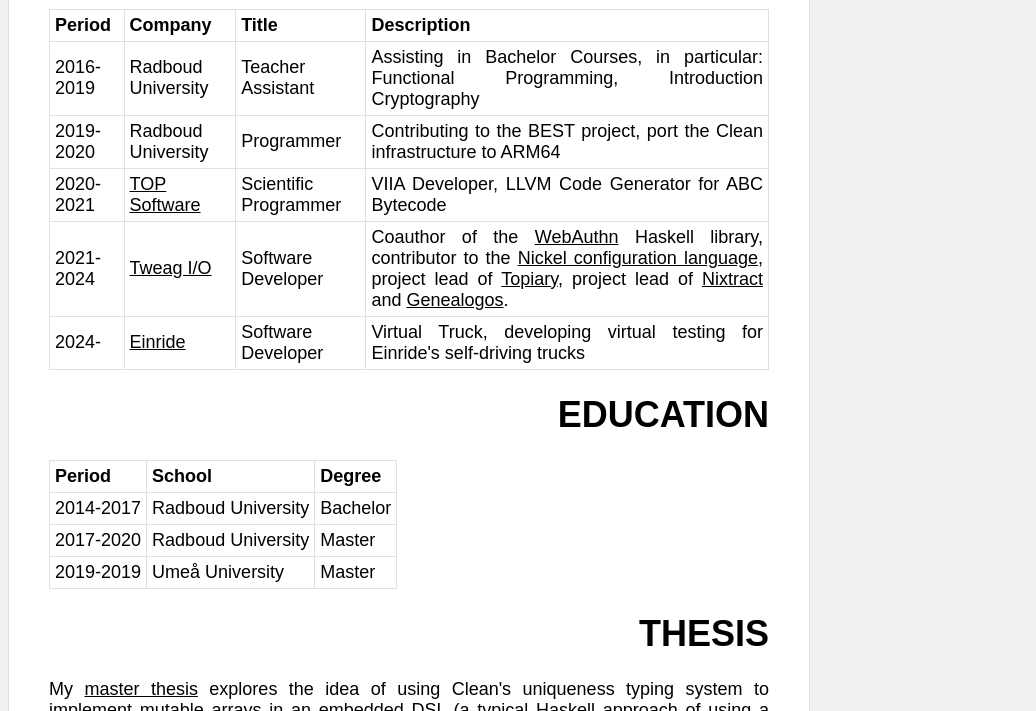
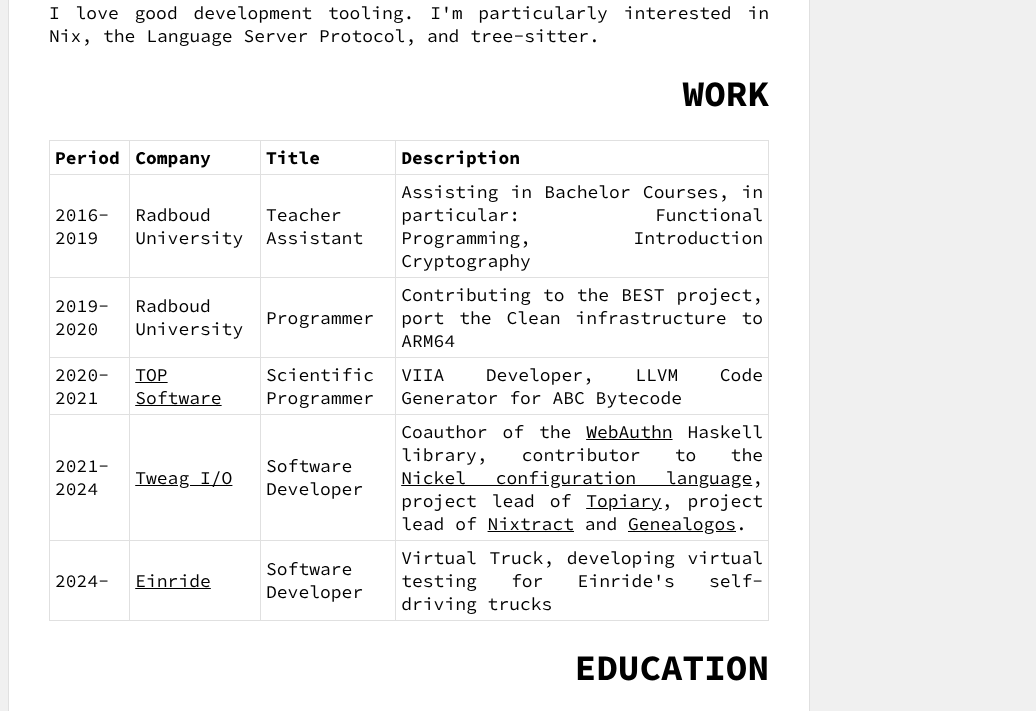
Before and after one commit to ErinvanderVeen/erinvanderveen.nl, a plain HTML site: page index.html in a window 1280 px wide. Shown: the part 692-1403 px from the top of the page, without its empty margins (0-1036 px from the left). Drawn offline with Linux system fonts and the light colour scheme.

Commit message:
fix font loading

```diff
--- a/style.css
+++ b/style.css
@@ -1,17 +1,15 @@
-* {
-	@font-face {
-	  font-family: 'Source Code Pro';
-	  font-style: normal;
-	  font-weight: 200 900;
-	  src: url("SourceCodePro-VariableFont_wght.ttf") format('ttf');
-	}
+@font-face {
+  font-family: 'Source Code Pro';
+  font-style: normal;
+  font-weight: 200 900;
+  src: url("font.woff2") format('woff2');
 }
 a {
 	color: #000000;
 }
 body {
 	background: #F0F0F0;
-	font-family: "Source Code Pro", sans-serif;
+	font-family: "Source Code Pro", monospace;
 	font-size: 18px;
 }
 div.main {
```
Also changed, not shown: SourceCodePro-VariableFont_wght.ttf (deleted), font.woff2 (added).
